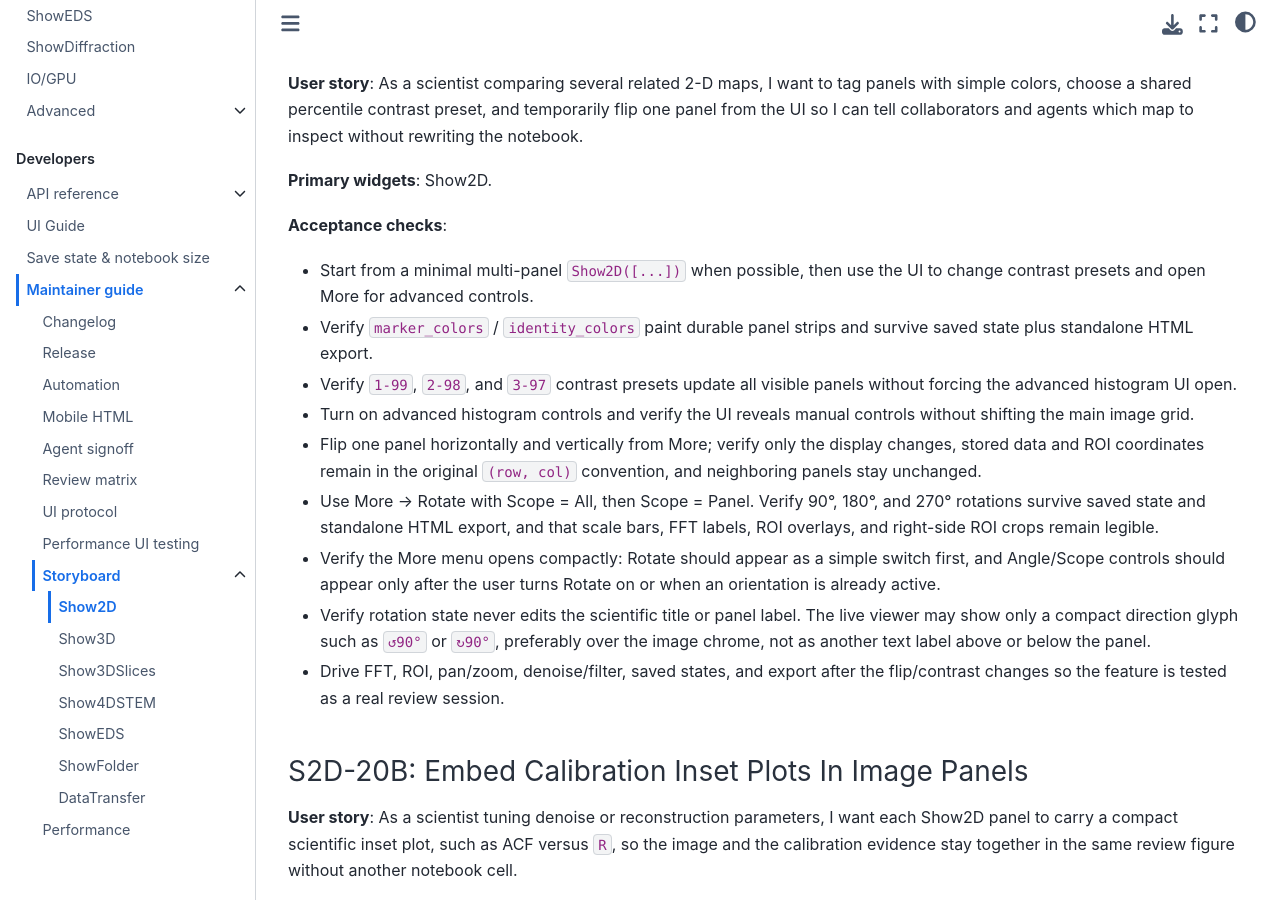
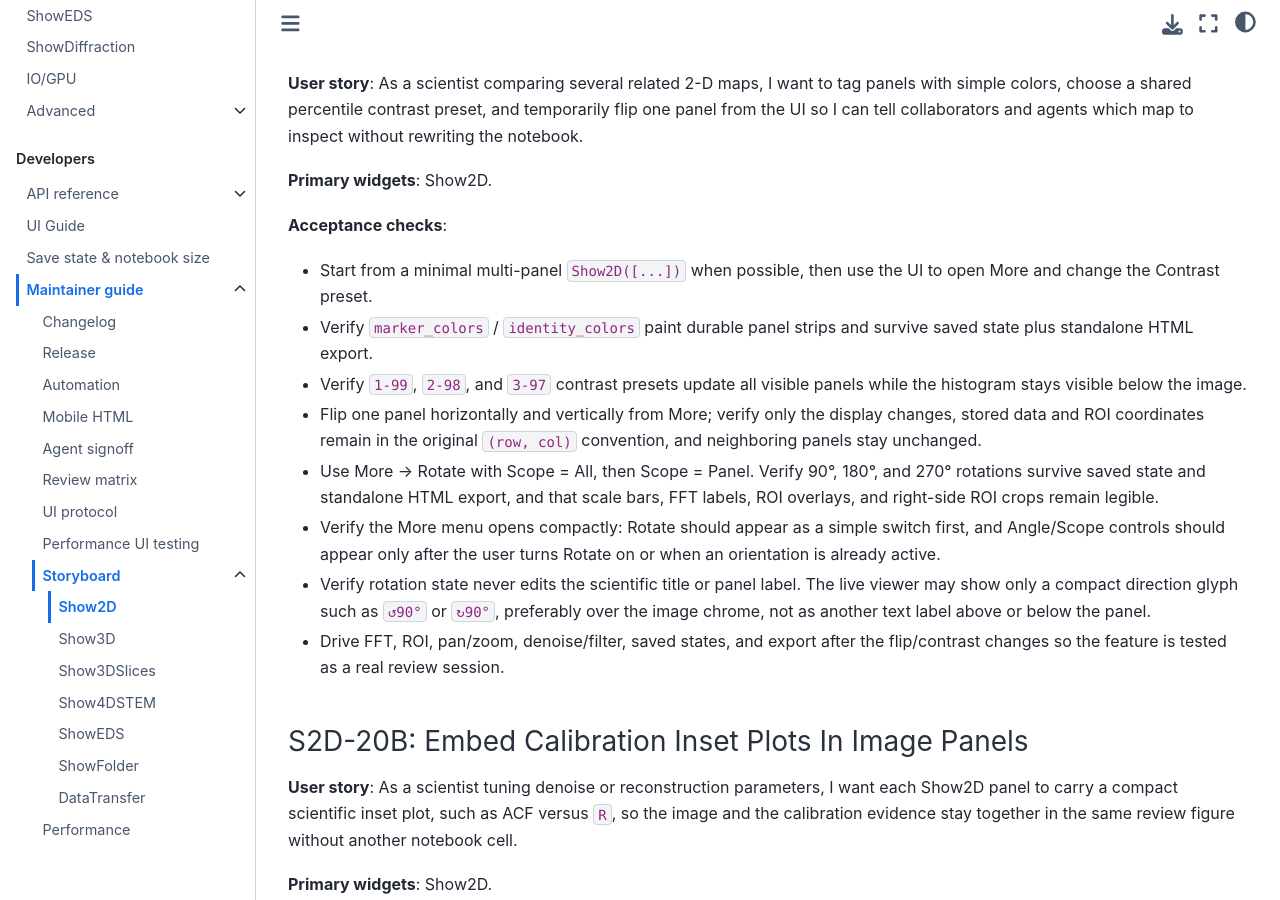
Before and after one commit to bobleesj/quantem.widget, a Jupyter Book: the page built from docs/maintainer/storyboard-show2d.md, in a window 1280 px wide and 900 px high, scrolled down 12642 px. Built offline with Jupyter Book 1.0.4 settings and Sphinx 7.4.7 and the Sphinx Book theme 1.1.4, drawn with Linux system fonts in a browser that asks for light colours.

Commit message:
fix: move Show2D contrast preset into More

```diff
--- a/docs/maintainer/storyboard-show2d.md
+++ b/docs/maintainer/storyboard-show2d.md
@@ -593,13 +593,11 @@
 **Acceptance checks**:
 
 - Start from a minimal multi-panel `Show2D([...])` when possible, then use the
-  UI to change contrast presets and open More for advanced controls.
+  UI to open More and change the Contrast preset.
 - Verify `marker_colors` / `identity_colors` paint durable panel strips and
   survive saved state plus standalone HTML export.
 - Verify `1-99`, `2-98`, and `3-97` contrast presets update all visible panels
-  without forcing the advanced histogram UI open.
-- Turn on advanced histogram controls and verify the UI reveals manual controls
-  without shifting the main image grid.
+  while the histogram stays visible below the image.
 - Flip one panel horizontally and vertically from More; verify only the display
   changes, stored data and ROI coordinates remain in the original `(row, col)`
   convention, and neighboring panels stay unchanged.
```
Also changed, not shown: docs/api/show2d.md (+1 -2 lines), 1 other file.
